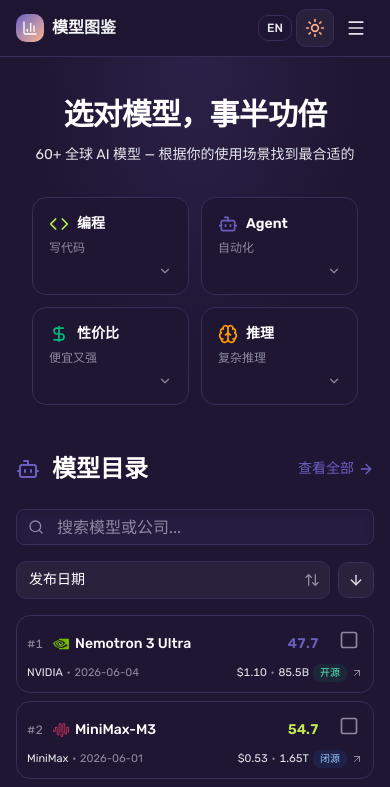
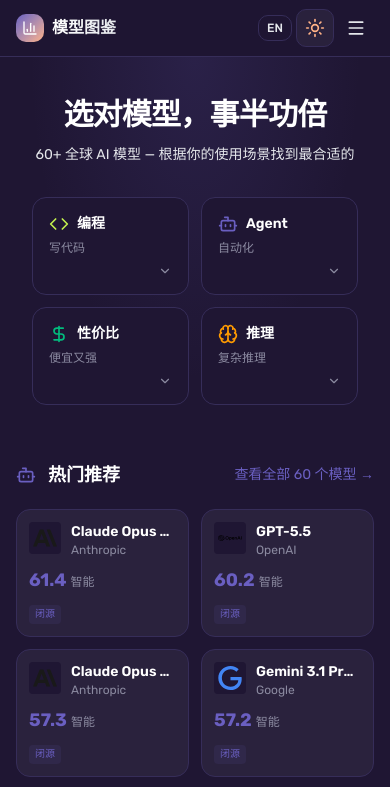
Before and after one commit to citrusli2026/llmcompare, a Next.js app: page / in a window 390 px wide. Shown: the top 787 px of the page. Built offline with nearby package versions, Linux system fonts and the light colour scheme.

Commit message:
v2(home): 首页排名表 → 热门推荐卡片 — 强化选型助手定位

```diff
--- a/src/app/home-client.tsx
+++ b/src/app/home-client.tsx
@@ -4,12 +4,10 @@ import { useState, useMemo, useEffect } from "react";
 import Link from "next/link";
 import { Navbar } from "@/components/navbar";
 import { Badge } from "@/components/ui/badge";
-import { Bot, ArrowRight, TrendingUp, ChevronUp } from "lucide-react";
+import { Bot, TrendingUp, ChevronUp } from "lucide-react";
 import { getAllModelsUnfiltered } from "@/lib/scoring";
-import { RankingTable } from "@/components/ranking-table";
 import { StatsStrip } from "@/components/stats-strip";
 import { CompareBar } from "@/components/compare-bar";
-import { SearchInput } from "@/components/search-input";
 import { SceneSelector } from "@/components/scene-selector";
 import { useTranslation } from "@/lib/i18n";
 import { useCompareIds } from "@/hooks/use-compare-ids";
@@ -57,25 +55,16 @@ function BackToTop() {
 
 export default function HomeClient() {
   const { t } = useTranslation();
-  const [searchQuery, setSearchQuery] = useState("");
 
   const allModels = useMemo(() => getAllModelsUnfiltered(), []);
 
-  const displayModels = useMemo(() => {
-    // 按 release_date 降序排列（null 排最后）
-    const sorted = [...allModels].sort((a, b) => {
-      if (!a.raw.release_date) return 1;
-      if (!b.raw.release_date) return -1;
-      return b.raw.release_date.localeCompare(a.raw.release_date);
-    });
-    if (!searchQuery) return sorted.slice(0, 20);
-    const q = searchQuery.toLowerCase();
-    return sorted.filter(
-      (m) =>
-        m.name.toLowerCase().includes(q) ||
-        m.company.toLowerCase().includes(q)
-    ).slice(0, 20);
-  }, [allModels, searchQuery]);
+  // Top picks: top 5 by intelligence score (compact recommendation strip)
+  const topPicks = useMemo(() => {
+    return [...allModels]
+      .filter((m) => m.raw.intelligence != null)
+      .sort((a, b) => (b.raw.intelligence ?? 0) - (a.raw.intelligence ?? 0))
+      .slice(0, 5);
+  }, [allModels]);
 
   // Compare selection from URL params (via shared hook)
   const { selectedCompareModels, handleRemoveCompare, handleClearCompare } = useCompareIds();
@@ -115,33 +104,80 @@ export default function HomeClient() {
         <SceneSelector hideHeader />
       </section>
 
-      {/* Model Directory Table — moved before StatsStrip on mobile via ordering */}
-      <section className="px-4 pt-4 pb-4 sm:px-6 lg:px-8 order-first sm:order-none">
+      {/* Top Picks — compact recommendation card strip (replaces full ranking table) */}
+      <section className="px-4 pt-6 sm:px-6 lg:px-8">
         <div className="mx-auto max-w-7xl">
-          <div className="flex items-center justify-between mb-6">
+          <div className="flex items-center justify-between mb-5">
             <div className="flex items-center gap-3">
-              <Bot className="h-6 w-6 text-accent-violet" />
-              <h2 className="text-2xl font-bold text-text-primary">{t("home.rankingTitle")}</h2>
+              <Bot className="h-5 w-5 text-accent-violet" />
+              <h2 className="text-lg sm:text-xl font-bold text-text-primary">{t("home.topPicks")}</h2>
             </div>
             <Link
               href="/models"
               className="flex items-center gap-1 text-sm text-accent-violet hover:text-violet-500 transition-colors"
             >
-              {t("home.rankingViewAll")}
-              <ArrowRight className="h-4 w-4" />
+              {t("home.viewAllModels", { n: allModels.length })}
             </Link>
           </div>
 
-          <div className="mb-4 sm:mb-6">
-            <SearchInput
-              value={searchQuery}
-              onChange={setSearchQuery}
-              placeholder={t("models.searchPlaceholder")}
-              className="max-w-xl"
-            />
+          {/* Compact horizontal cards — 5 models, wraps to 2 rows on small screens */}
+          <div className="grid grid-cols-2 sm:grid-cols-3 md:grid-cols-5 gap-3">
+            {topPicks.map((model) => (
+              <Link
+                key={model.id}
+                href={`/product/${model.id}`}
+                className="rounded-xl border border-surface-border bg-surface-card p-3 sm:p-4 transition-all duration-200 hover:border-accent-violet/30 hover:shadow-md hover:-translate-y-0.5 group"
+              >
+                {/* Logo + Name row */}
+                <div className="flex items-start gap-2.5 mb-2">
+                  <div className="h-8 w-8 rounded shrink-0 bg-surface-base flex items-center justify-center overflow-hidden">
+                    {model.logo ? (
+                      <img
+                        src={model.logo}
+                        alt=""
+                        className="h-6 w-6 object-contain"
+                        onError={(e) => {
+                          (e.target as HTMLImageElement).style.display = "none";
+                        }}
+                      />
+                    ) : (
+                      <span className="text-xs font-bold text-text-muted">
+                        {model.name.charAt(0)}
+                      </span>
+                    )}
+                  </div>
+                  <div className="min-w-0 flex-1">
+                    <div className="text-sm font-semibold text-text-primary truncate group-hover:text-accent-violet transition-colors">
+                      {model.name}
+                    </div>
+                    <div className="text-xs text-text-muted truncate">
+                      {model.company}
+                    </div>
+                  </div>
+                </div>
+
+                {/* Intelligence score */}
+                <div className="flex items-baseline gap-1">
+                  <span className="text-lg font-bold text-accent-violet">
+                    {model.raw.intelligence?.toFixed(1) ?? "—"}
+                  </span>
+                  <span className="text-xs text-text-muted">{t("models.colIntelligence")}</span>
+                </div>
+
+                {/* Type badge */}
+                <div className="mt-1.5">
+                  <span className={cn(
+                    "inline-block text-[10px] font-medium px-1.5 py-0.5 rounded",
+                    model.type === "开源"
+                      ? "bg-accent-lime/10 text-accent-lime"
+                      : "bg-accent-violet/10 text-accent-violet"
+                  )}>
+                    {model.type}
+                  </span>
+                </div>
+              </Link>
+            ))}
           </div>
-
-          <RankingTable models={displayModels} hideArenaCode />
         </div>
       </section>
 
--- a/src/messages/en.json
+++ b/src/messages/en.json
@@ -35,7 +35,9 @@
     "sceneReasoning": "Reasoning",
     "sceneReasoningDesc": "Complex thinking",
     "sceneBrowseAll": "Browse all {n} models",
-    "sceneCollapse": "Collapse"
+    "sceneCollapse": "Collapse",
+    "topPicks": "Top Picks",
+    "viewAllModels": "View all {n} models →"
   },
   "models": {
     "title": "Model Directory",
--- a/src/messages/zh.json
+++ b/src/messages/zh.json
@@ -35,7 +35,9 @@
     "sceneReasoning": "推理",
     "sceneReasoningDesc": "复杂推理",
     "sceneBrowseAll": "浏览全部 {n} 个模型",
-    "sceneCollapse": "收起"
+    "sceneCollapse": "收起",
+    "topPicks": "热门推荐",
+    "viewAllModels": "查看全部 {n} 个模型 →"
   },
   "models": {
     "title": "模型目录",
```
